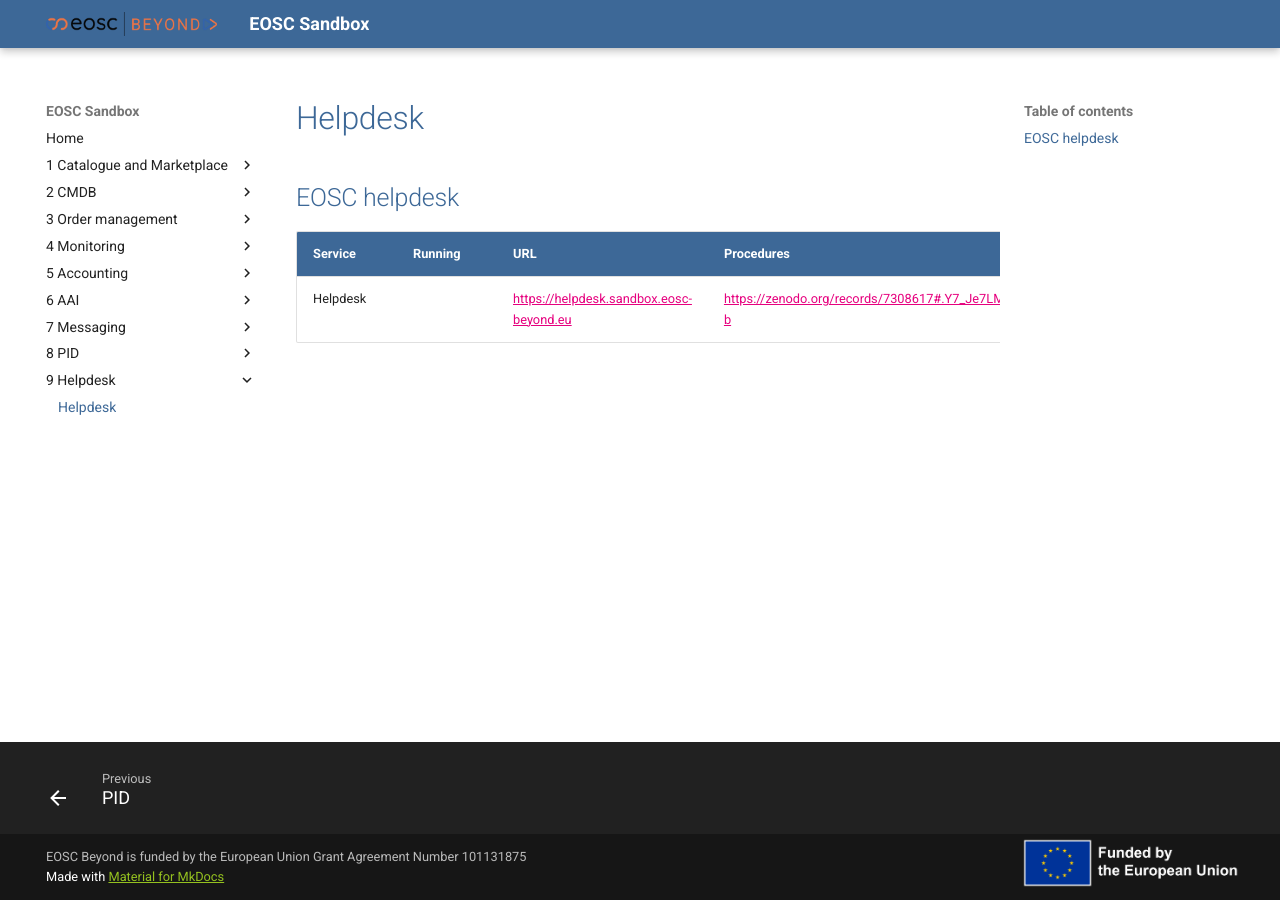
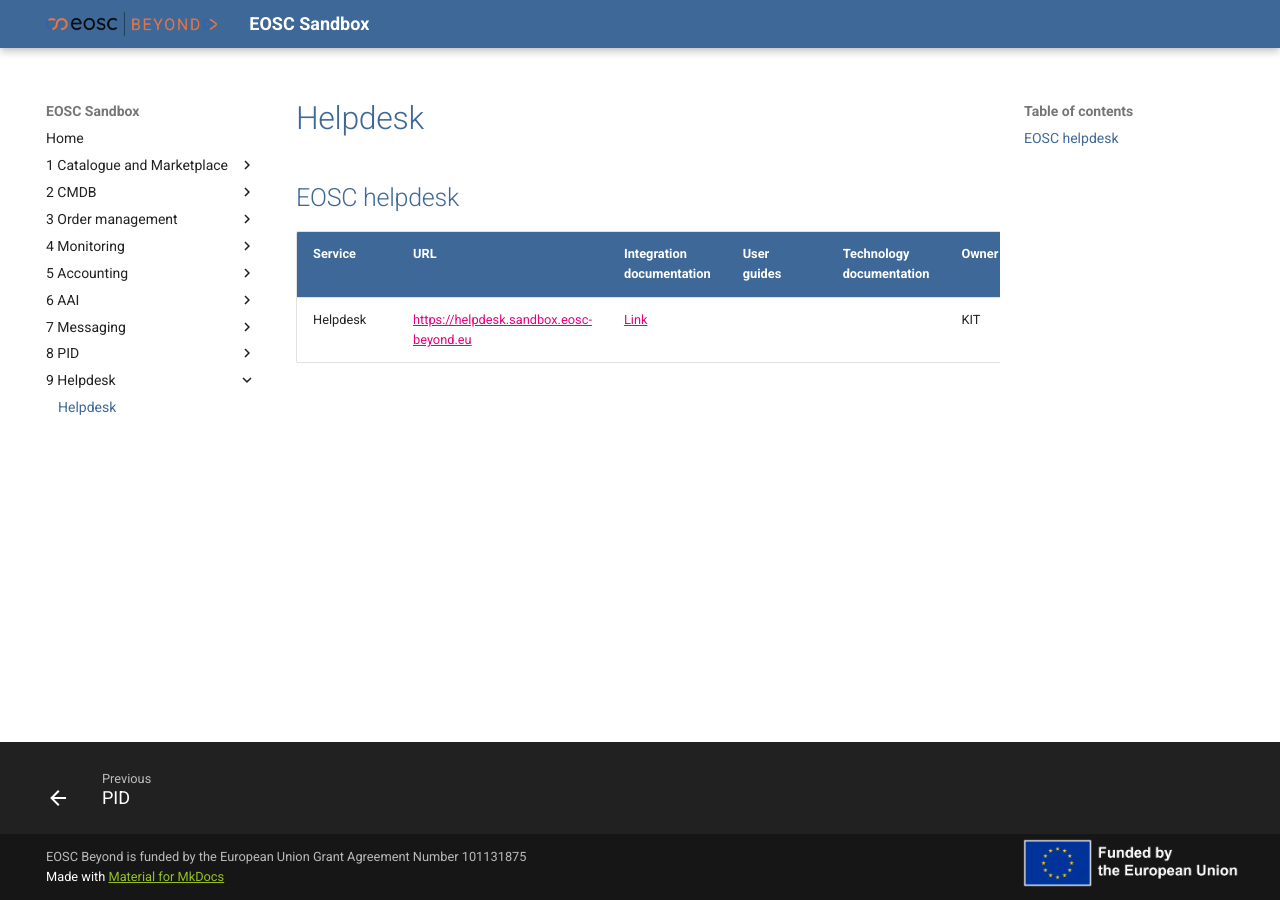
Before and after one commit to eosc-beyond-sandbox/eosc-sandbox, an MkDocs documentation site: the page built from resources/9 Helpdesk/Helpdesk.md, in a window 1280 px wide. Built offline with MkDocs 1.6.1 and Material for MkDocs 9.7.7, drawn with Linux system fonts in a browser that asks for light colours.

Commit message:
Update Helpdesk.md

```diff
--- a/resources/9 Helpdesk/Helpdesk.md
+++ b/resources/9 Helpdesk/Helpdesk.md
@@ -1,5 +1,5 @@
 # Helpdesk
 ## EOSC helpdesk
-| Service                         | Running | URL                                          | Procedures                                                                                                                                                                           | Owner  |
-|:--------------------------------|:--------|:---------------------------------------------|:-------------------------------------------------------------------------------------------------------------------------------------------------------------------------------------|:-------|
-| Helpdesk |         | [https://helpdesk.sandbox.eosc-beyond.eu]() | [https://zenodo.org/records/7308617#.Y7_Je7LMK-b]()    | KIT |
+| Service                         |  URL                            | Integration documentation | User guides | Technology documentation | Owner  |
+|:-------------------------------- |:------------------------------ |:--------------------------|:------------|:-------------------------|:-------|
+| Helpdesk |  [https://helpdesk.sandbox.eosc-beyond.eu]() | [Link](https://zenodo.org/records/7308617#.Y7_Je7LMK-b) | | | KIT |
```
